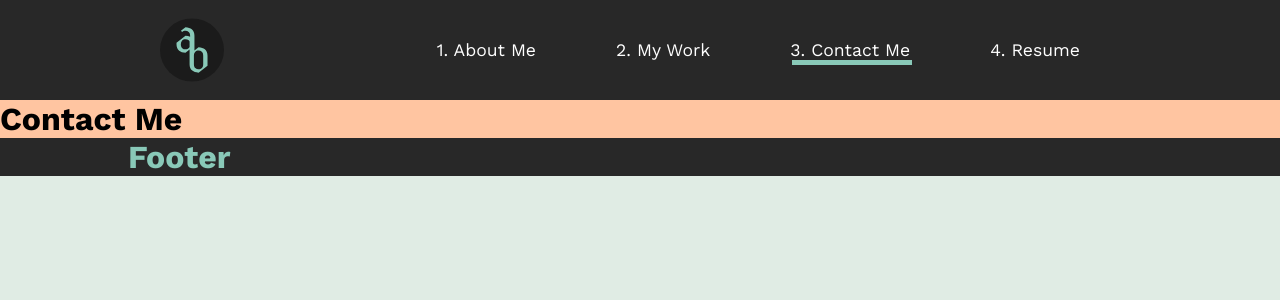
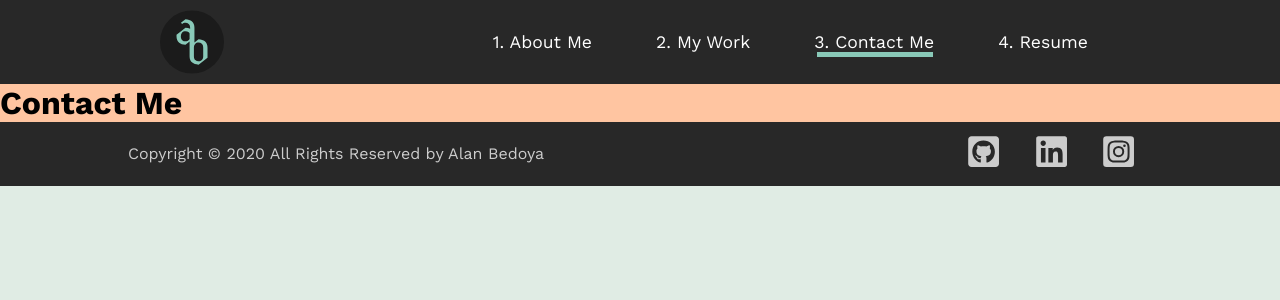
Before and after one commit to alanbedoya/portfolio2, a React (Create React App) app: page /contact in a window 1280 px wide. Shown: the top 300 px of the page. Built offline with nearby package versions, Linux system fonts and the light colour scheme.

Commit message:
Styled and added icons to my footer section.

```diff
--- a/package.json
+++ b/package.json
@@ -9,6 +9,7 @@
     "framer-motion": "^2.9.4",
     "react": "^17.0.1",
     "react-dom": "^17.0.1",
+    "react-icons": "^4.1.0",
     "react-intersection-observer": "^8.30.1",
     "react-router-dom": "^5.2.0",
     "react-scripts": "4.0.0",
--- a/src/components/footerSection.js
+++ b/src/components/footerSection.js
@@ -1,32 +1,87 @@
 import React from 'react';
 import styled from 'styled-components';
+import { FaLinkedin } from 'react-icons/fa';
+import { FaGithubSquare } from 'react-icons/fa';
+import { FaInstagramSquare } from 'react-icons/fa';
 import { motion } from 'framer-motion';
 import { pageAnimation } from '../animation';
 
-const footerSection = () => {
+const FooterSection = () => {
   return (
+    <div className='classes.root'>
       <StyledFooter
         variants={pageAnimation}
         initial='hidden'
         exit='exit'
         animate='show'
       >
-      <h1>Footer</h1>
+        <p className='copyrightText'>
+          Copyright © 2020 All Rights Reserved by Alan Bedoya
+        </p>
+        <StyledIcons>
+          <li>
+            <a href='https://github.com/alanbedoya'>
+              <FaGithubSquare
+                className='colorChange'
+                size='2.2rem'
+                color='#ccc'
+              />
+            </a>
+          </li>
+          <li>
+            <a href='https://www.linkedin.com/in/alanbedoya/'>
+              <FaLinkedin className='colorChange' size='2.2rem' color='#ccc' />
+            </a>
+          </li>
+          <li>
+            <a href='https://www.instagram.com/alanbed22/'>
+              <FaInstagramSquare
+                className='colorChange'
+                size='2.2rem'
+                color='#ccc'
+              />
+            </a>
+          </li>
+        </StyledIcons>
       </StyledFooter>
+    </div>
   );
 };
 
 const StyledFooter = styled(motion.footer)`
+  height: 4rem;
+  display: flex;
   background-color: #282828;
   margin-top: auto;
   padding-left: 10%;
   padding-right: 10%;
   align-items: center;
   justify-content: space-between;
+  align-self: center;
 
-  h1 {
-    color: #89c9b8;
+  .copyrightText {
+    font-size: 1rem;
+    padding: 0;
+    margin: 0;
   }
 `;
 
-export default footerSection;
+const StyledIcons = styled.ul`
+  list-style-type: none;
+  display: flex;
+  justify-content: space-evenly;
+
+  li {
+    padding: 0 1rem;
+    color: #ccc;
+
+    .colorChange {
+      :hover {
+        fill: #89c9b8;
+        @include easeOut();
+      }
+    }
+  }
+`;
+
+export default FooterSection;
--- a/src/components/navSection.js
+++ b/src/components/navSection.js
@@ -10,18 +10,18 @@ const NavSection = () => {
   const { pathname } = useLocation();
   return (
     <StyledNav>
-      <h1>
+      <div>
         <Link id='logo' to='/'>
           <img src={logo} alt='logo' />
         </Link>
-      </h1>
+      </div>
       <ul>
         <li>
           <Link to='/'>1. About Me</Link>
           <Styledline
             transition={{ duration: 0.75 }}
             initial={{ width: '0%' }}
-            animate={{ width: pathname === '/' ? '55%' : '0%' }}
+            animate={{ width: pathname === '/' ? '57%' : '0%' }}
           />
         </li>
         <li>
@@ -29,15 +29,15 @@ const NavSection = () => {
           <Styledline
             transition={{ duration: 0.75 }}
             initial={{ width: '0%' }}
-            animate={{ width: pathname === '/work' ? '55%' : '0%' }}
+            animate={{ width: pathname === '/work' ? '57%' : '0%' }}
           />
         </li>
         <li>
           <Link to='/contact'>3. Contact Me</Link>
           <Styledline
             transition={{ duration: 0.75 }}
-            initial={{ width: '0%', left: '21%' }}
-            animate={{ width: pathname === '/contact' ? '60%' : '0%' }}
+            initial={{ width: '0%', left: '19%' }}
+            animate={{ width: pathname === '/contact' ? '63%' : '0%' }}
           />
         </li>
         <li>
@@ -72,10 +72,13 @@ const StyledNav = styled.nav`
   ul {
     display: flex;
     list-style: none;
+    @media (max-width: 1200px) {
+      font-size: 1px;
+    }
   }
 
   li {
-    padding: 5vh;
+    padding: 4vh;
     position: relative;
   }
 
@@ -89,10 +92,9 @@ const Styledline = styled(motion.div)`
   height: 0.3rem;
   background: #89c9b8;
   position: absolute;
-  left: 23%;
-  @media (max-width: 1440px) {
-    left: 23%;
-    width: 10%;
+  left: 22%;
+  @media (max-width: 1200px) {
+    left: 21%;
   }
 `;
 
--- a/src/global/globalStyles.js
+++ b/src/global/globalStyles.js
@@ -61,6 +61,11 @@ const GlobalStyles = createGlobalStyle`
       font-size: 1.4rem;
       line-height: 150%;
     }
+    @media (max-width: 1200px) {
+      a {
+        font-size: 0.8rem;
+      }
+    }
 `;
 
 export default GlobalStyles;
```
Lines whose indentation alone changed are shown as unchanged.
